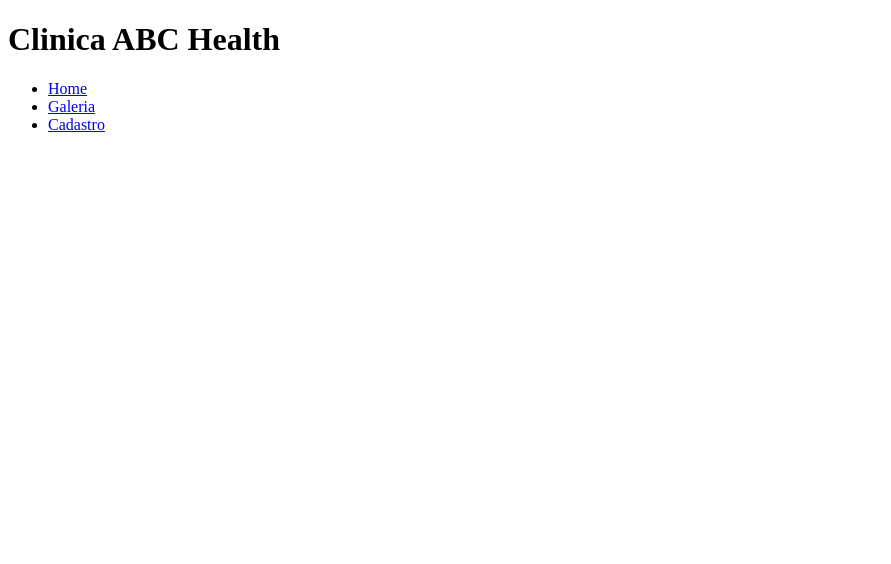
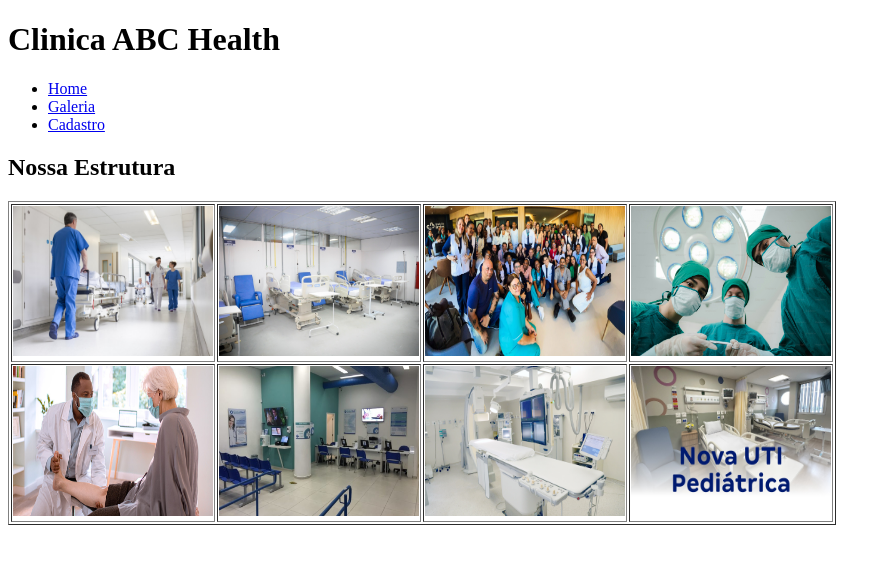
Before and after one commit to JerfessonMelo/trabalho2, a plain HTML site: page galeria.html in a window 1280 px wide. Shown: the whole page, without its empty margins (0-891 px from the left). Drawn offline with Linux system fonts and the light colour scheme.

Commit message:
Page Galeria

```diff
--- a/galeria.html
+++ b/galeria.html
@@ -16,5 +16,26 @@
             <li><a href="cadastro.html">Cadastro</a></li>
         </ul>
     </nav>
+    <main>
+        <h2>Nossa Estrutura</h2>
+        <table border="1">
+            <thead>
+                <tr>
+                    <th><img src="imagens/CorredorClinica.jpg" alt="CorredorClinica" width="200" height="150"> </th>
+                    <th><img src="imagens/EnfermariaClinica.jpeg" alt="EnfermariaClinica" width="200" height="150"> </th>
+                    <th><img src="imagens/EquipeDoHospital.jpg" alt="EquipeDoHospital" width="200" height="150"> </th>
+                    <th><img src="imagens/EquipeEmOperacao.jpg" alt="EquipeEmOperacao" width="200" height="150"></th>
+                </tr>
+            </thead>
+            <tbody>
+                <tr>
+                    <th><img src="imagens/Fisioterapia.jpg" alt="Fisioterapia" width="200" height="150"></th>
+                    <th><img src="imagens/RecepcaoClinica.jpg" alt="RecepcaoClinica" width="200" height="150"></th>
+                    <th><img src="imagens/SalaCirugica.jpg" alt="SalaCirugica" width="200" height="150"></th>
+                    <th><img src="imagens/UtiPediatrica.jpg" alt="UtiPediatrica" width="200" height="150"> </th>
+                </tr>
+            </tbody>
+        </table>
+    </main>
 </body>
 </html>
```
Also changed, not shown: imagens/CorredorClinica.jpg (added), imagens/EnfermariaClinica.jpeg (added), imagens/EquipeDoHospital.jpg (added), imagens/EquipeEmOperacao.jpg (added), imagens/Fisioterapia.jpg (added), imagens/RecepcaoClinica.jpg (added), imagens/SalaCirugica.jpg (added), imagens/UtiPediatrica.jpg (added).
